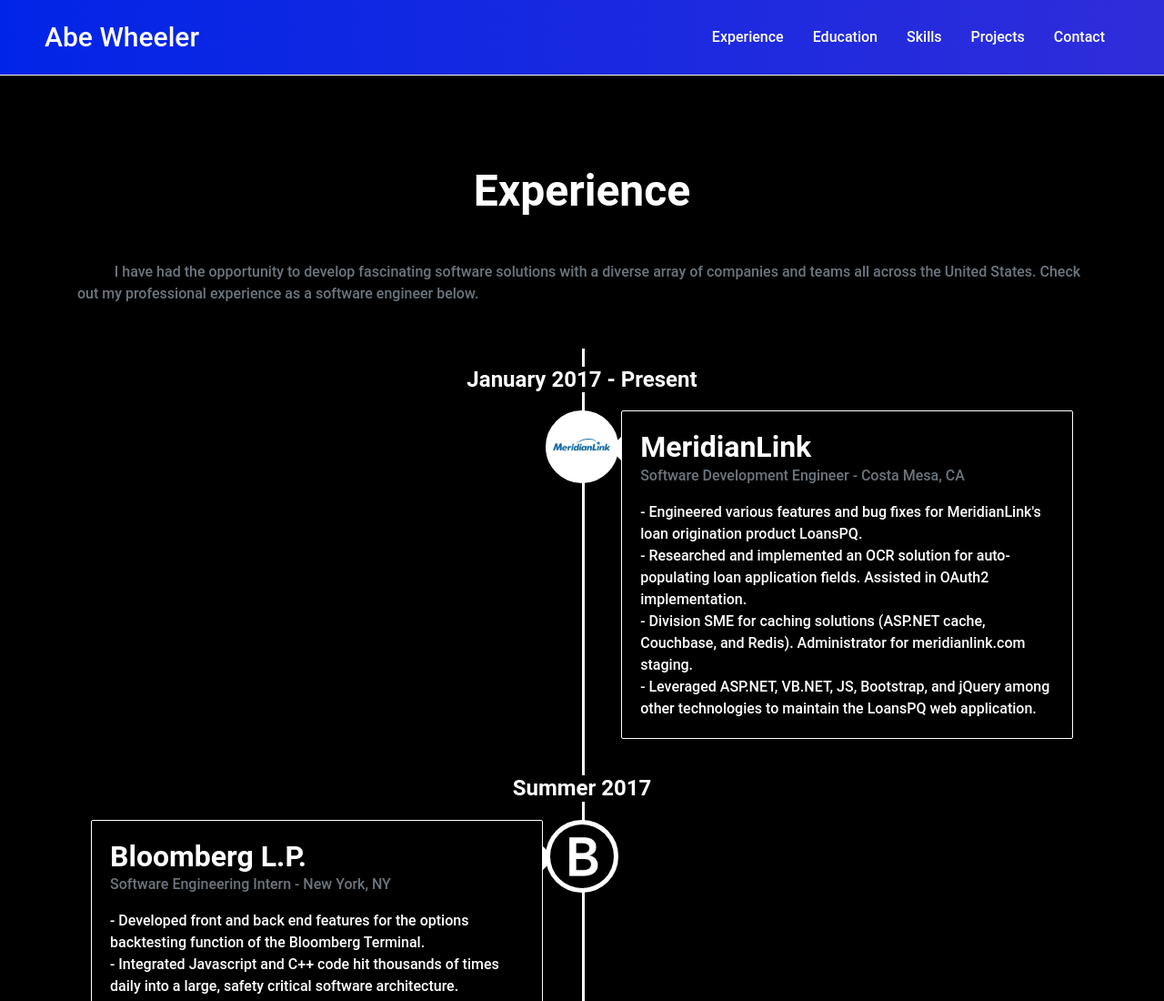
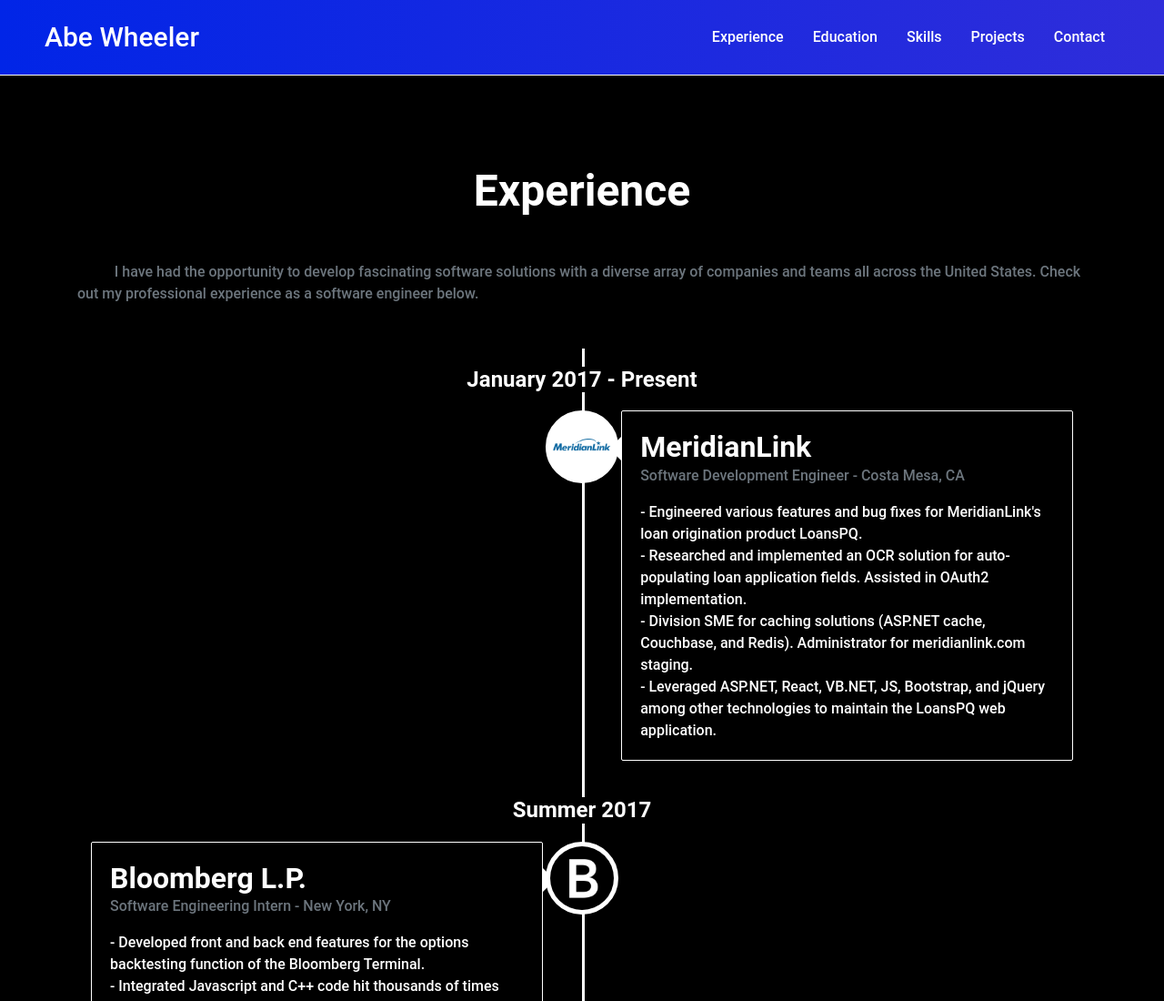
Before and after one commit to abewheel/abewheeler.com, a plain HTML site: page experience/index.html in a window 1280 px wide. Shown: the top 1100 px of the page at 91% size. Drawn offline with nearby package versions, Linux system fonts and the light colour scheme.

Commit message:
add React to ML experience

```diff
--- a/experience/index.html
+++ b/experience/index.html
@@ -50,7 +50,7 @@
 								<li>- Engineered various features and bug fixes for MeridianLink's loan origination product LoansPQ.</li>
 								<li>- Researched and implemented an OCR solution for auto-populating loan application fields. Assisted in OAuth2 implementation.</li>
 								<li>- Division SME for caching solutions (ASP.NET cache, Couchbase, and Redis). Administrator for meridianlink.com staging.</li>
-								<li>- Leveraged ASP.NET, VB.NET, JS, Bootstrap, and jQuery among other technologies to maintain the LoansPQ web application.</li>
+								<li>- Leveraged ASP.NET, React, VB.NET, JS, Bootstrap, and jQuery among other technologies to maintain the LoansPQ web application.</li>
 							</ul>
 						</div>
 					</div>
```
